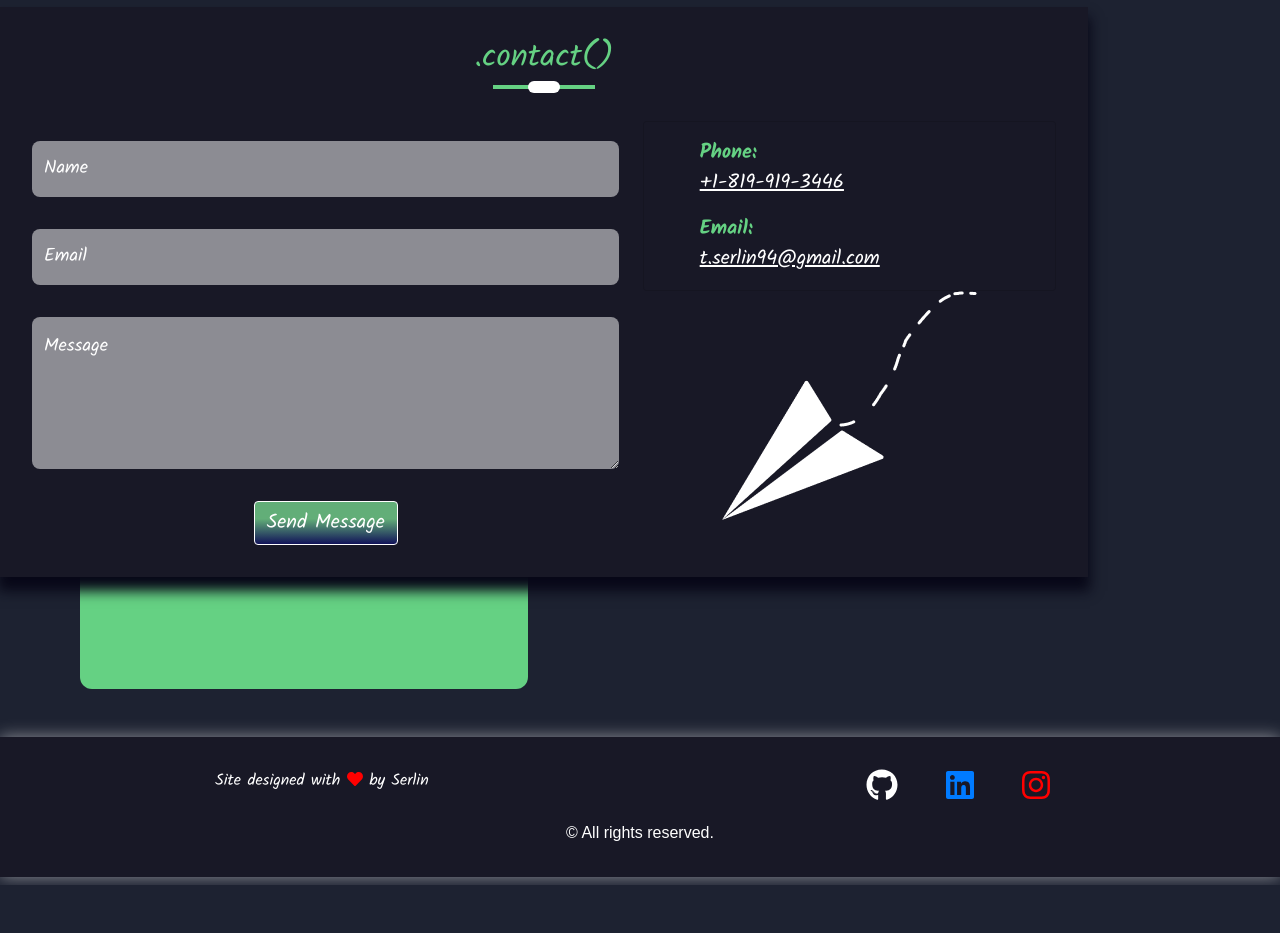
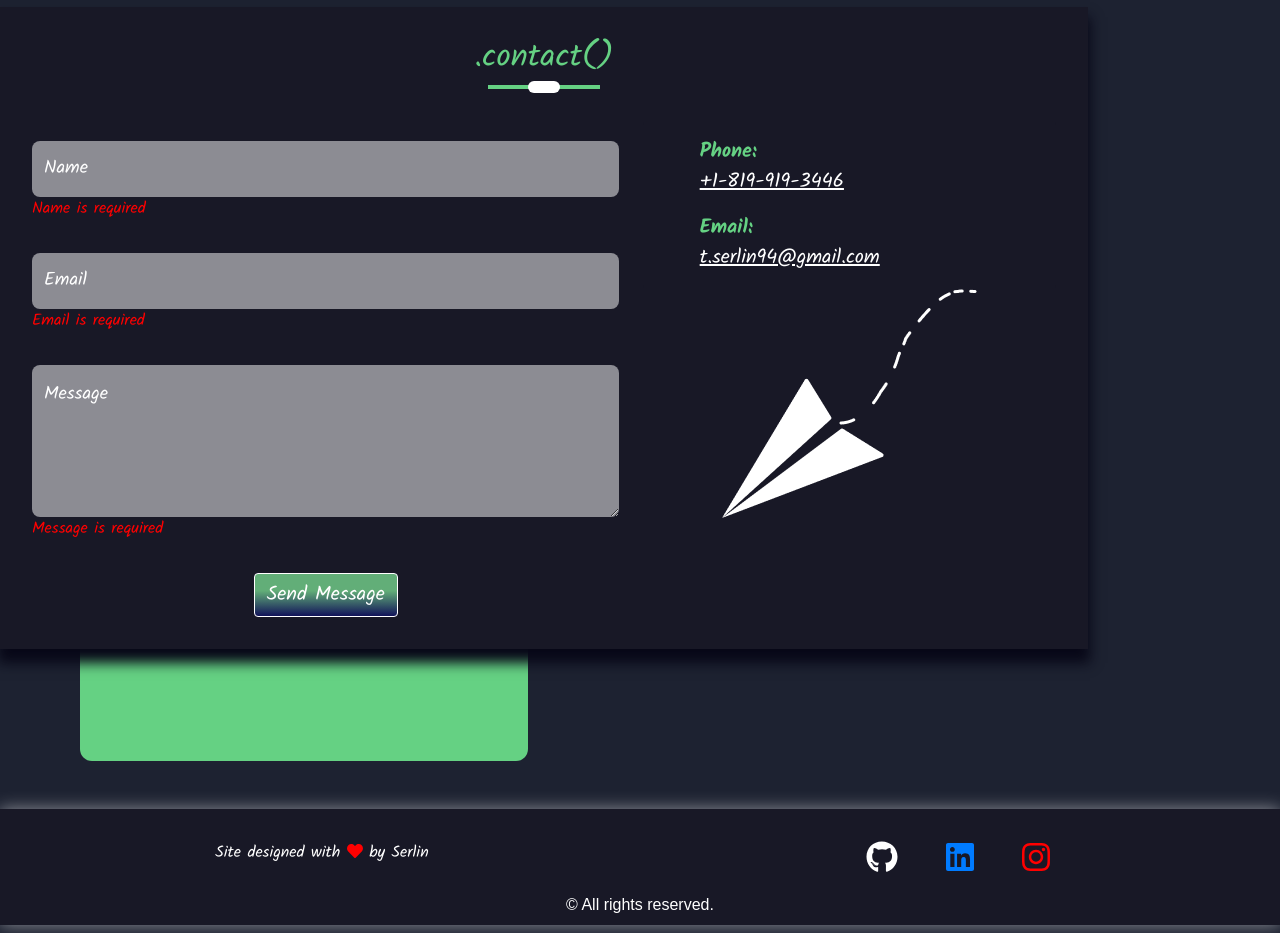
Before and after one commit to serlintamilselvam/portfolio, a Vue app: page /about in a window 1280 px wide. Shown: the part 1580-2513 px from the top of the page. Before the commit the page ends 2465 px from the top, so only its background shows below. Built offline with nearby package versions, Linux system fonts and the light colour scheme; no server answers.

Commit message:
FORM validation done, axios request done

```diff
--- a/package.json
+++ b/package.json
@@ -12,13 +12,15 @@
     "@fortawesome/free-brands-svg-icons": "^5.15.3",
     "@fortawesome/free-solid-svg-icons": "^5.15.3",
     "@fortawesome/vue-fontawesome": "^2.0.2",
+    "axios": "^0.21.1",
     "bootstrap": "^5.0.1",
     "bootstrap-vue": "^2.21.2",
     "core-js": "^3.13.0",
     "vue": "^2.6.11",
     "vue-observe-visibility": "^1.0.0",
     "vue-router": "^3.2.0",
-    "vue-scrollto": "^2.20.0"
+    "vue-scrollto": "^2.20.0",
+    "vuelidate": "^0.7.6"
   },
   "devDependencies": {
     "@vue/cli-plugin-babel": "~4.5.0",
--- a/src/App/App.css
+++ b/src/App/App.css
@@ -62,7 +62,7 @@ body {
   display: flex;
   align-items: center;
   position: relative;
-  width: 10%;
+  width: 7rem;
   margin: 0 auto;
 }
 
--- /dev/null
+++ b/src/api.js
@@ -0,0 +1,7 @@
+export const APISettings = {
+    backEndUrl: process.env.VUE_APP_BACKEND_URL,
+    adminEmailAddress: process.env.VUE_APP_ADMIN_EMAIL_ADDRESS,
+    email: {
+        sendToAdmin: 'email/send/info'
+    }
+}
--- a/src/components/Footer/Footer.css
+++ b/src/components/Footer/Footer.css
@@ -11,7 +11,7 @@
     clear: both;
     margin: 0 auto;
     box-shadow: 0rem 0rem 1rem 0rem rgb(255 255 255 / 50%);
-    padding: 2rem 1rem;
+    padding: 2rem 1rem 0.5rem 1rem;
 }
 
 a {
@@ -29,4 +29,7 @@ a {
     .credits {
         padding-top: 2rem;
     }
+    .footer-wrapper {
+        padding-top: 5rem;
+    }
 }
--- a/src/components/Sections/Contact/Contact.css
+++ b/src/components/Sections/Contact/Contact.css
@@ -108,6 +108,7 @@ textarea::placeholder {
 
 .card {
     background-color: #181826;
+    border: none;
 }
 
 .somespace-above {
@@ -117,6 +118,11 @@ textarea::placeholder {
 .value-style {
     font-size: 1.25rem;
     color: #fff;
+}
+
+.error {
+    color: red;
+    text-align: left;
 }
 
 @media only screen and (max-width: 767px) {
--- a/src/components/Sections/Contact/Contact.html
+++ b/src/components/Sections/Contact/Contact.html
@@ -10,21 +10,27 @@
         </div>
         <b-row class="contact-content">
             <b-col sm="12" md="7">
-                <b-form @submit="onSubmit" autocomplete="off">
+                <b-form @submit.prevent="onSubmit" autocomplete="off">
                     <b-form-group>
                         <b-form-input
                           v-model="formData.name"
                           placeholder="Name"
-                          required
-                        ></b-form-input>
+                          required />
+                        <div class="error" v-if="!$v.formData.name.required">
+                            Name is required
+                        </div>
+                        <div class="error" v-if="!$v.formData.name.minLength">
+                            Name must have at least {{$v.formData.name.$params.minLength.min}} letters.
+                        </div>
                     </b-form-group>
                     <b-form-group>
                       <b-form-input
                         v-model="formData.email"
                         type="email"
                         placeholder="Email"
-                        required
-                      ></b-form-input>
+                        required />
+                        <div class="error" v-if="!$v.formData.email.required">Email is required</div>
+                        <div class="error" v-if="!$v.formData.email.email">Enter a valid email address</div>
                     </b-form-group>
                     <b-form-group>
                       <b-form-textarea
@@ -34,8 +40,18 @@
                         rows="5"
                         aut
                         required />
+                        <div class="error" v-if="!$v.formData.message.required">
+                            Message is required
+                        </div>
+                        <div class="error" v-if="!$v.formData.message.minLength">
+                            Message must have at least {{$v.formData.name.$params.minLength.min}} letters.
+                        </div>
                     </b-form-group>
-                    <b-button class="common-btn" type="submit" variant="primary">Send Message</b-button>
+                    <b-button
+                        class="common-btn"
+                        type="submit"
+                        :disabled="submitStatus === 'PENDING'"
+                        variant="primary">Send Message</b-button>
                 </b-form>
             </b-col>
             <b-col sm="12" md="5">
--- a/src/components/Sections/Contact/Contact.js
+++ b/src/components/Sections/Contact/Contact.js
@@ -1,3 +1,14 @@
+import Vue from 'vue'
+import Vuelidate from 'vuelidate'
+import { minLength, required, email } from "vuelidate/lib/validators"
+
+import EmailService from '../../../services/EmailService'
+import { APISettings } from '../../../api'
+
+const EmailObj = new EmailService()
+
+Vue.use(Vuelidate)
+
 export default {
     name: 'Contact',
     props: {
@@ -6,10 +17,27 @@ export default {
         return {
             pageName: "contact",
             isDivisionShown: false,
+            submitStatus: null,
             formData: {
                 name: '',
                 email: '',
                 message: ''
+            }
+        }
+    },
+    validations: {
+        formData: {
+            name: {
+                required,
+                minLength: minLength(4)
+            },
+            email: {
+                required,
+                email
+            },
+            message: {
+                required,
+                minLength: minLength(5)
             }
         }
     },
@@ -18,7 +46,49 @@ export default {
             this.isDivisionShown = isVisible
         },
         onSubmit() {
-            console.log("On Submit")
+            this.$v.$touch()
+            if (this.$v.$invalid) {
+              this.submitStatus = 'ERROR'
+            } else {
+              this.submitStatus = 'PENDING'
+            }
+            this.triggerEmail()
+        },
+        constructFormData() {
+            return {
+                "to": APISettings.adminEmailAddress,
+                "subject": "Email from portfolio website",
+                "text" : "Name: " + this.formData.name + "\nEmail: " + this.formData.email
+                            + "\nMessage: " + this.formData.message
+            }
+        },
+        clearFormData() {
+            this.formData.name = ""
+            this.formData.message = ""
+            this.formData.email = ""
+        },
+        triggerEmail() {
+            //Perform axios call to send email
+            let data = this.constructFormData()
+
+            EmailObj.sendAdmin(data).then((response) => {
+                let responseData = response.data.response
+                if(responseData.result === 'success') {
+                    // Hide Loader
+                    alert("Thnk you for sending email, I will respond to it quickly")
+                    this.submitStatus = 'OK'
+                    this.clearFormData()
+                } else {
+                    // Hide Loader
+                    alert("An error occured while sending email, Please try again")
+                    this.submitStatus = 'OK'
+                }
+                }).catch((err) => {
+                    // Hide Loader
+                    alert("An error occured while sending email, Please try again")
+                    this.submitStatus = 'OK'
+                    console.log(err)
+                })
         }
     }
 }
--- /dev/null
+++ b/src/services/EmailService.js
@@ -0,0 +1,15 @@
+import axios from 'axios'
+
+import { APISettings } from '../api'
+
+const BACKEND_URL = APISettings.backEndUrl
+
+class EmailService {
+
+    sendAdmin(data) {
+        return axios.post(BACKEND_URL+APISettings.email.sendToAdmin, data)
+    }
+
+}
+
+export default EmailService
```
Also changed, not shown: 2 other files (tests, documents, lock files or other folders).
